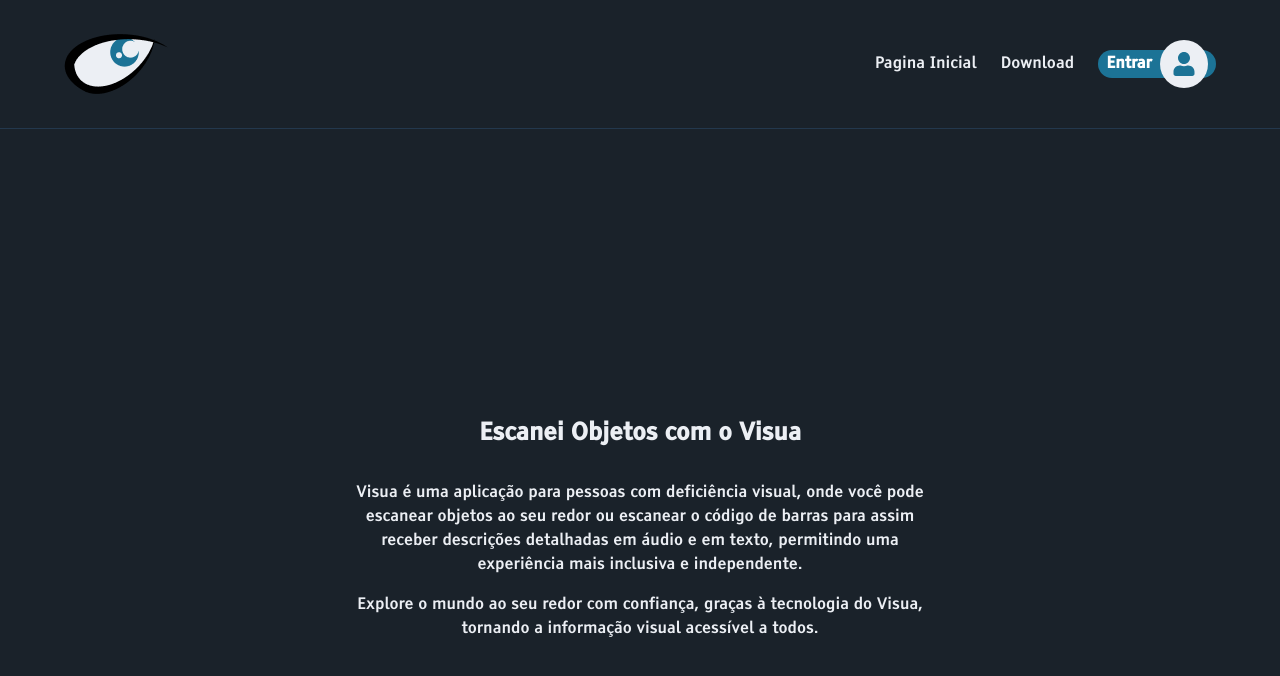
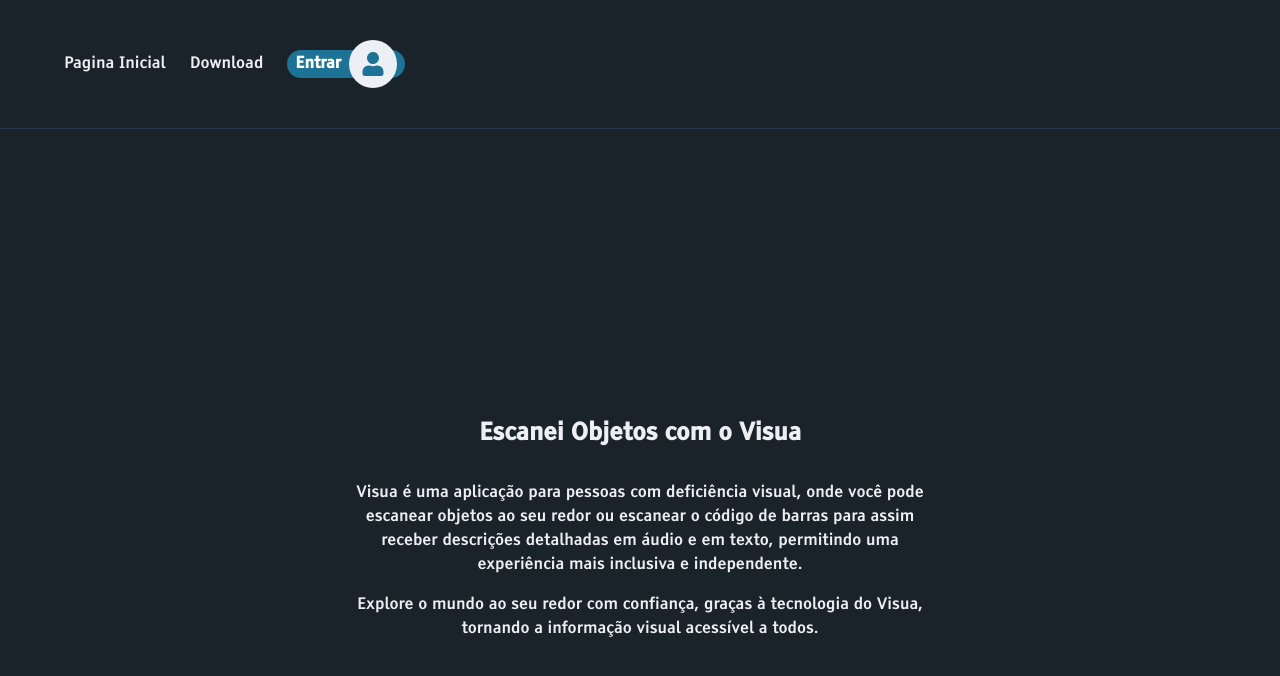
Before and after one commit to Thomgomes/Visua-Web, a React (Vite) app: page / in a window 1280 px wide. Shown: the top 676 px of the page. Built offline with nearby package versions, Linux system fonts and the light colour scheme.

Commit message:
erro no caminho da logo

```diff
--- a/src/Container/Header/index.jsx
+++ b/src/Container/Header/index.jsx
@@ -1,11 +1,11 @@
-import Logo from "../../components/Logo";
+// import Logo from "../../components/Logo";
 import Nav from "../../components/Nav";
 
 export default function Header() {
 
   return (
     <header className="top-0 h-32 z-[1] mx-auto flex w-full items-center justify-between border-b border-Visua-Grey p-8 md:p-16">
-        <Logo/>
+        {/* <Logo/> */}
         <Nav/>
     </header>
   )
--- a/src/components/Logo/index.jsx
+++ b/src/components/Logo/index.jsx
@@ -1,10 +1,10 @@
-import { Link } from 'react-router-dom'
-import logo from '../../assets/logoMini.png'
+// import { Link } from 'react-router-dom'
+// import logo from '../../assets/logoMini.png'
 
-export default function Logo() {
-  return (
-    <Link to="/HomePage">
-        <img src={logo} alt="Visua" />
-    </Link>
-  )
-}
+// export default function Logo() {
+//   return (
+//     <Link to="/HomePage">
+//         <img src={logo} alt="Visua" />
+//     </Link>
+//   )
+// }
```
